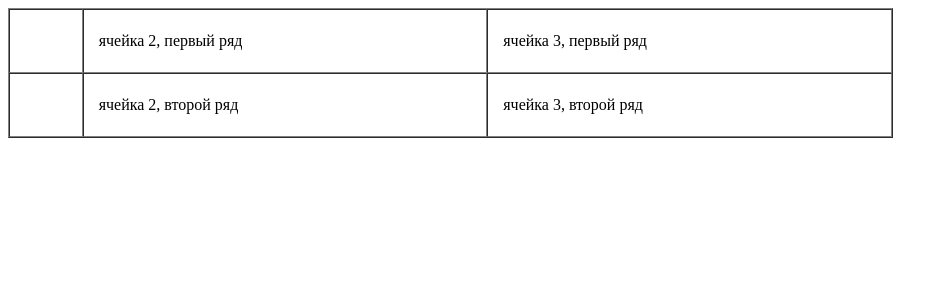
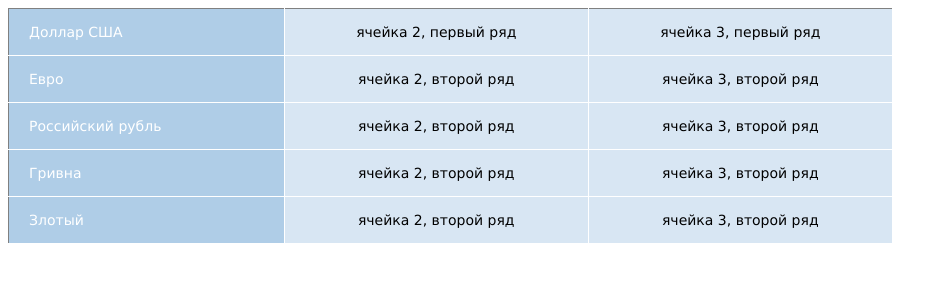
Before and after one commit to VaitsiakhouskiDzmitr/OfficialRate, a Django app: page /course/ in a window 1280 px wide. Shown: the top 300 px of the page, without its empty margins (0-948 px from the left). Run offline with Django 3.2, Linux system fonts and the light colour scheme; parts of the project's set-up code (start-up, migrations or seed data) failed here and were passed over.

Commit message:
css style

```diff
--- a/app/course/ShowCourse/script.py
+++ b/app/course/ShowCourse/script.py
@@ -4,5 +4,5 @@
 body = response.json()
 price = []
 for i in body:
-    price.append(i)
-print(price[1])
+    price.append(i['Cur_Name'])
+print(price)
--- a/app/course/ShowCourse/templates/ShowCourse/index.html
+++ b/app/course/ShowCourse/templates/ShowCourse/index.html
@@ -1,37 +1,37 @@
-<!DOCTYPE html>
-<html lang="en" dir="ltr">
-  <head>
-    <meta charset="utf-8">
-    <title></title>
-  </head>
-  <body>
-
-  </body>
-</html>
-<html>
-<head>
-<title>Высота и ширина HTML таблицы, пример</title>
-</head>
-<body>
+{% load static %}
+<link rel="stylesheet"href="{% static 'css/styles.css' %}">
   <table border="1" cellspacing="0" cellpadding="15" width="70%" height="130">
   <tr>
   <td>
-  {% for post in name %}
-    {% if post.Cur_ID == 191 %}
-      <p>{{post.Cur_OfficialRate}}</p>
-    {% endif %}
-  {% endfor %}
+    Доллар США
   </td>
   <td>ячейка 2, первый ряд</td>
   <td>ячейка 3, первый ряд</td>
   </tr>
   <tr>
   <td>
-  {% for post in name %}
-    {% if post.Cur_ID == 191 %}
-      <p>{{post.Cur_OfficialRate}}</p>
-    {% endif %}
-  {% endfor %}
+    Евро
+  </td>
+  <td>ячейка 2, второй ряд</td>
+  <td>ячейка 3, второй ряд</td>
+  </tr>
+  <tr>
+  <td>
+    Российский рубль
+  </td>
+  <td>ячейка 2, второй ряд</td>
+  <td>ячейка 3, второй ряд</td>
+  </tr>
+  <tr>
+  <td>
+    Гривна
+  </td>
+  <td>ячейка 2, второй ряд</td>
+  <td>ячейка 3, второй ряд</td>
+  </tr>
+  <tr>
+  <td>
+    Злотый
   </td>
   <td>ячейка 2, второй ряд</td>
   <td>ячейка 3, второй ряд</td>
--- a/app/course/course/settings.py
+++ b/app/course/course/settings.py
@@ -119,3 +119,6 @@
 # https://docs.djangoproject.com/en/2.2/howto/static-files/
 
 STATIC_URL = '/static/'
+STATICFILES_DIRS = [
+    os.path.join(BASE_DIR, 'static')
+]
--- /dev/null
+++ b/app/course/static/css/styles.css
@@ -0,0 +1,22 @@
+table {
+font-family: "Lucida Sans Unicode", "Lucida Grande", Sans-Serif;
+font-size: 14px;
+border-collapse: collapse;
+text-align: center;
+}
+th, td:first-child {
+background: #AFCDE7;
+color: white;
+padding: 10px 20px;
+}
+th, td {
+border-style: solid;
+border-width: 0 1px 1px 0;
+border-color: white;
+}
+td {
+background: #D8E6F3;
+}
+th:first-child, td:first-child {
+text-align: left;
+}
```
Lines whose indentation alone changed are shown as unchanged.
